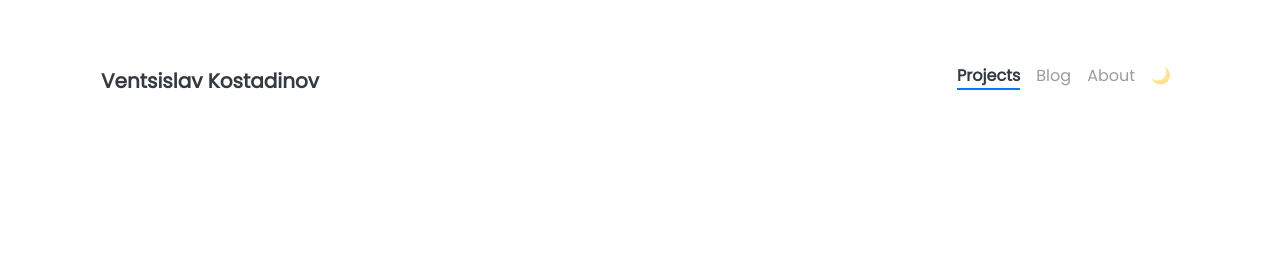
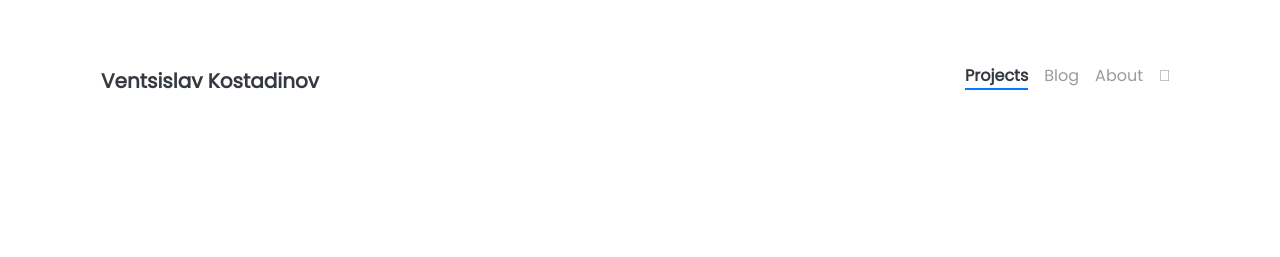
Before and after one commit to clappingmonkey/personal-site, a Jekyll site: the page built from _projects/(4) VVG on GitHub.md, in a window 1280 px wide. Shown: the top 257 px of the page. Built offline with Jekyll 4.4.1, drawn with Linux system fonts in a browser that asks for light colours; nearby versions of some CDN libraries.

Commit message:
change the theme switcher button icons

```diff
--- a/_sass/_theme.scss
+++ b/_sass/_theme.scss
@@ -9,7 +9,7 @@
 }
 
 #theme-toggler:before {
-  @include themed(content, "🌙", "🌞");
+  @include themed(content, "", "");
 }
 
 .navbar-themed {
```
